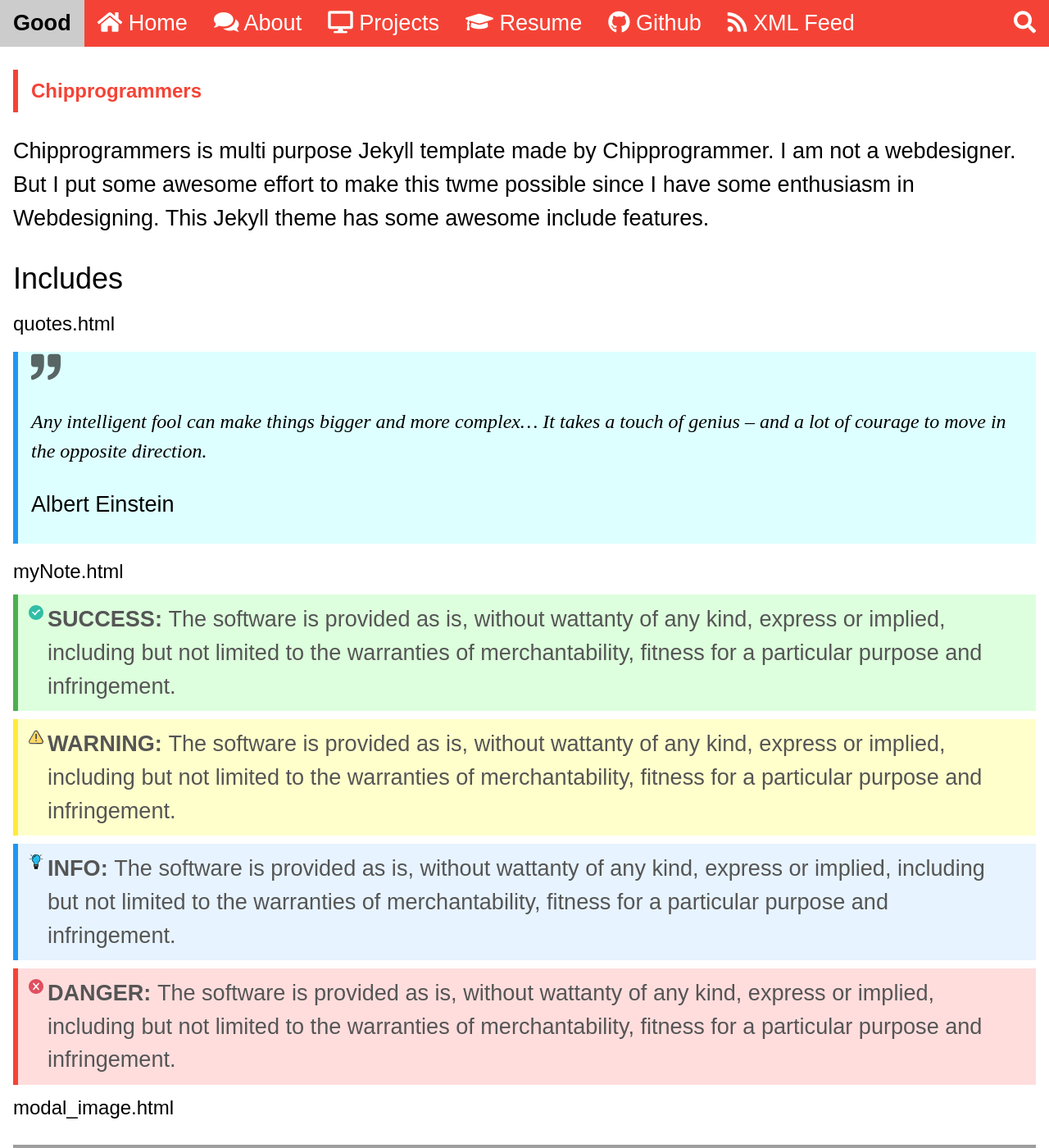
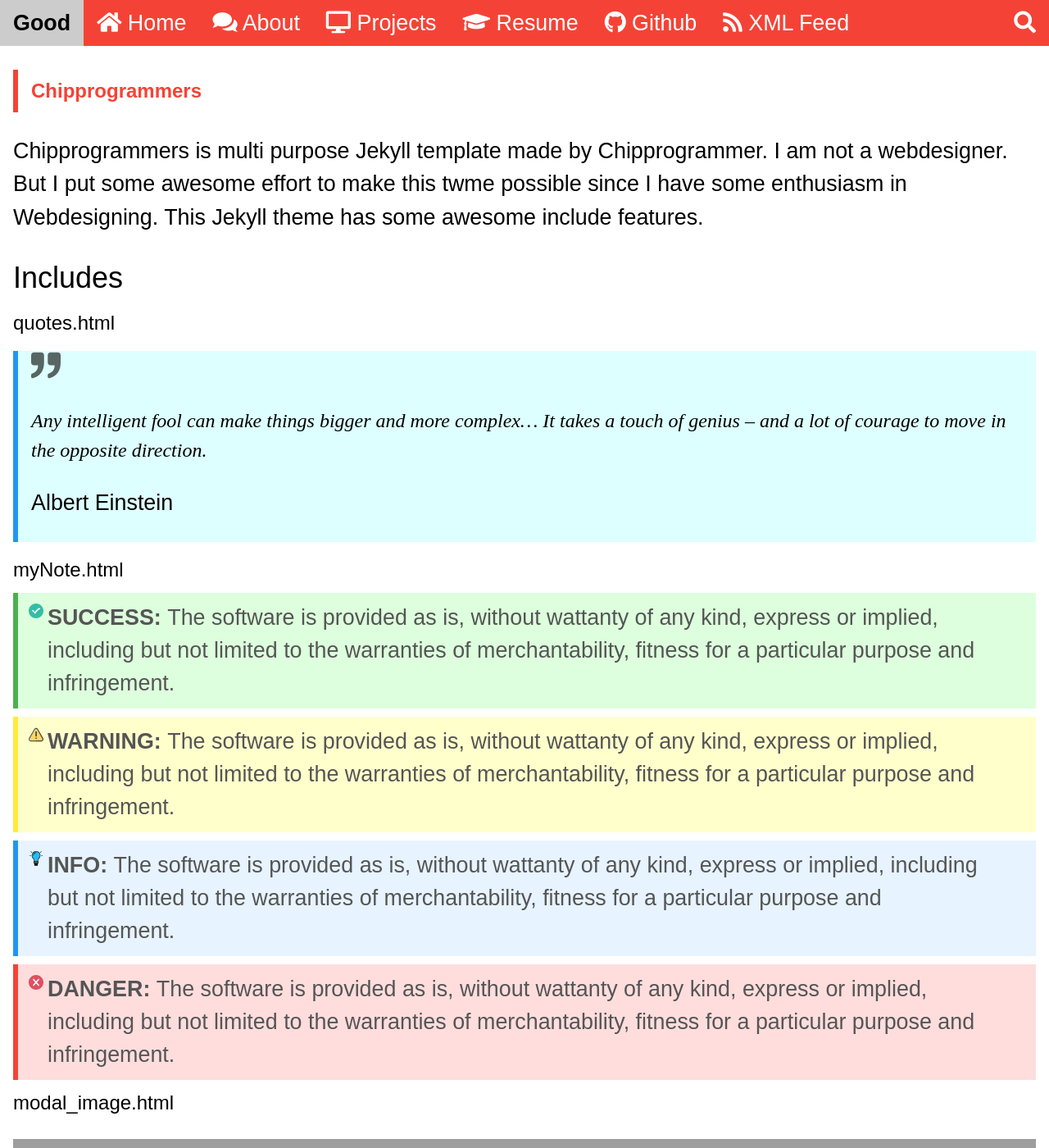
Before and after one commit to chipprogrammers/Good, a Jekyll site: the page built from index.md, in a window 1280 px wide and 1400 px high. Shown: the whole window at 82% size. Built offline with Jekyll 4.4.1, drawn with Linux system fonts in a browser that asks for light colours; some web fonts are replaced; comment, search, counter and statistics services are not loaded; grey boxes are pictures that could not be loaded.

Commit message:
Update main_unminified.css

```diff
--- a/assets/css/main_unminified.css
+++ b/assets/css/main_unminified.css
@@ -1,12 +1,9 @@
 body,h1,h2,h3,h4,h5 {font-family: "Poppins", sans-serif}
-/* 16px @ 300px increasing to 36px @ 1920px */
-@media (min-width: 300px) {
+@media (min-width: 480px) {
   body {
-    font-size: calc(1rem + ((1vw - 3px) * 1.2346));
-    /* Where: * 1.2346 = 100 * font_Size_Difference / viewport_Width_Difference */
+    font-size: calc(1.125rem + ((1vw - 4.8px) * 1.25));
   }
 }
-/* Prevent font scaling beyond this breakpoint */
 @media (min-width: 1920px) {
   body {
     font-size: 36px;
```
